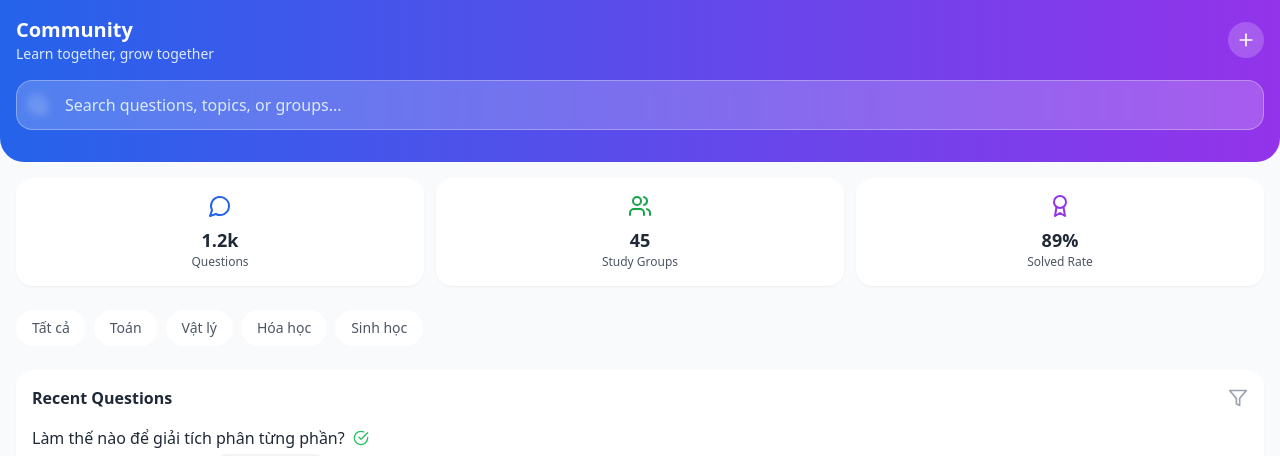
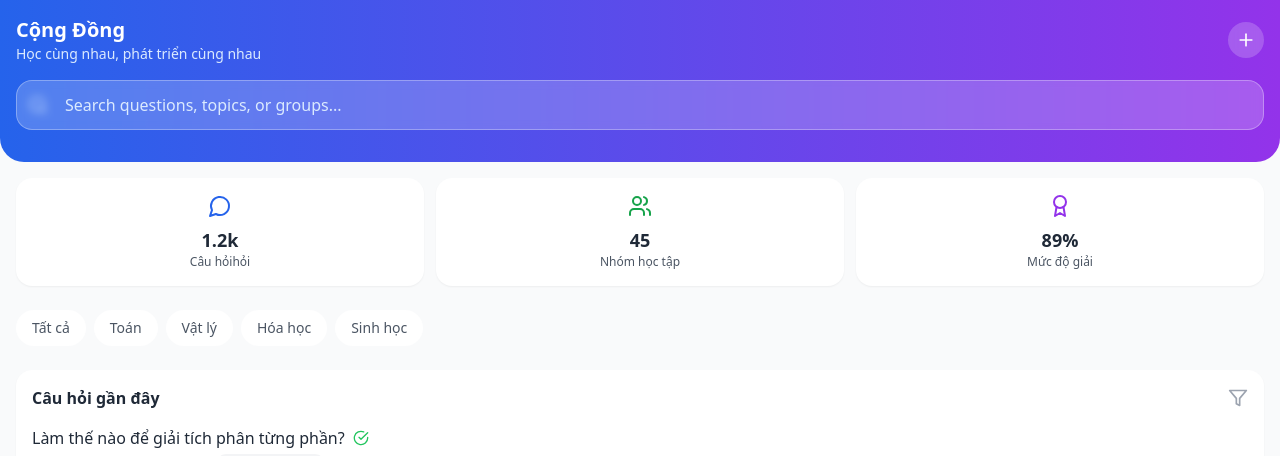
Before and after one commit to anhhuynhhoang1910/nhom6tiengviet, a React (Vite) app: page / in a window 1280 px wide. Both pictures are taken after a click on the button "Community". Shown: the top 456 px of the page. Built offline with nearby package versions, Linux system fonts and the light colour scheme.

Commit message:
Update CommunityScreen.tsx

```diff
--- a/src/components/CommunityScreen.tsx
+++ b/src/components/CommunityScreen.tsx
@@ -81,8 +81,8 @@ export const CommunityScreen: React.FC = () => {
       <div className="bg-gradient-to-r from-blue-600 to-purple-600 text-white p-4 rounded-b-3xl">
         <div className="flex items-center justify-between mb-4">
           <div>
-            <h2 className="text-xl font-bold">Community</h2>
-            <p className="text-blue-100 text-sm">Learn together, grow together</p>
+            <h2 className="text-xl font-bold">Cộng Đồng</h2>
+            <p className="text-blue-100 text-sm">Học cùng nhau, phát triển cùng nhau</p>
           </div>
           <button className="bg-white/20 backdrop-blur-sm rounded-full p-2 hover:bg-white/30 transition-all duration-200">
             <Plus size={20} />
@@ -105,17 +105,17 @@ export const CommunityScreen: React.FC = () => {
           <div className="bg-white rounded-2xl p-4 text-center shadow-sm">
             <MessageCircle className="text-blue-600 mx-auto mb-2" size={24} />
             <p className="text-lg font-bold text-gray-800">1.2k</p>
-            <p className="text-xs text-gray-600">Questions</p>
+            <p className="text-xs text-gray-600">Câu hỏihỏi</p>
           </div>
           <div className="bg-white rounded-2xl p-4 text-center shadow-sm">
             <Users className="text-green-600 mx-auto mb-2" size={24} />
             <p className="text-lg font-bold text-gray-800">45</p>
-            <p className="text-xs text-gray-600">Study Groups</p>
+            <p className="text-xs text-gray-600">Nhóm học tập</p>
           </div>
           <div className="bg-white rounded-2xl p-4 text-center shadow-sm">
             <Award className="text-purple-600 mx-auto mb-2" size={24} />
             <p className="text-lg font-bold text-gray-800">89%</p>
-            <p className="text-xs text-gray-600">Solved Rate</p>
+            <p className="text-xs text-gray-600">Mức độ giải</p>
           </div>
         </div>
 
@@ -138,7 +138,7 @@ export const CommunityScreen: React.FC = () => {
         {/* Recent Questions */}
         <div className="bg-white rounded-2xl p-4 shadow-sm">
           <div className="flex items-center justify-between mb-4">
-            <h3 className="font-semibold text-gray-800">Recent Questions</h3>
+            <h3 className="font-semibold text-gray-800">Câu hỏi gần đây</h3>
             <Filter className="text-gray-400" size={20} />
           </div>
 
@@ -195,8 +195,8 @@ export const CommunityScreen: React.FC = () => {
         {/* Study Groups */}
         <div className="bg-white rounded-2xl p-4 shadow-sm">
           <div className="flex items-center justify-between mb-4">
-            <h3 className="font-semibold text-gray-800">Active Study Groups</h3>
-            <button className="text-blue-600 text-sm font-medium">View All</button>
+            <h3 className="font-semibold text-gray-800">Nhóm đang hoạt động</h3>
+            <button className="text-blue-600 text-sm font-medium">Xem tất cả</button>
           </div>
 
           <div className="space-y-3">
@@ -213,7 +213,7 @@ export const CommunityScreen: React.FC = () => {
                   <div className="flex items-center space-x-4">
                     <div className="flex items-center space-x-1">
                       <Users size={14} className="text-gray-400" />
-                      <span className="text-sm text-gray-600">{group.members} members</span>
+                      <span className="text-sm text-gray-600">{group.members} thành viên</span>
                     </div>
                     <div className="flex items-center space-x-1">
                       <Clock size={14} className="text-gray-400" />
```
